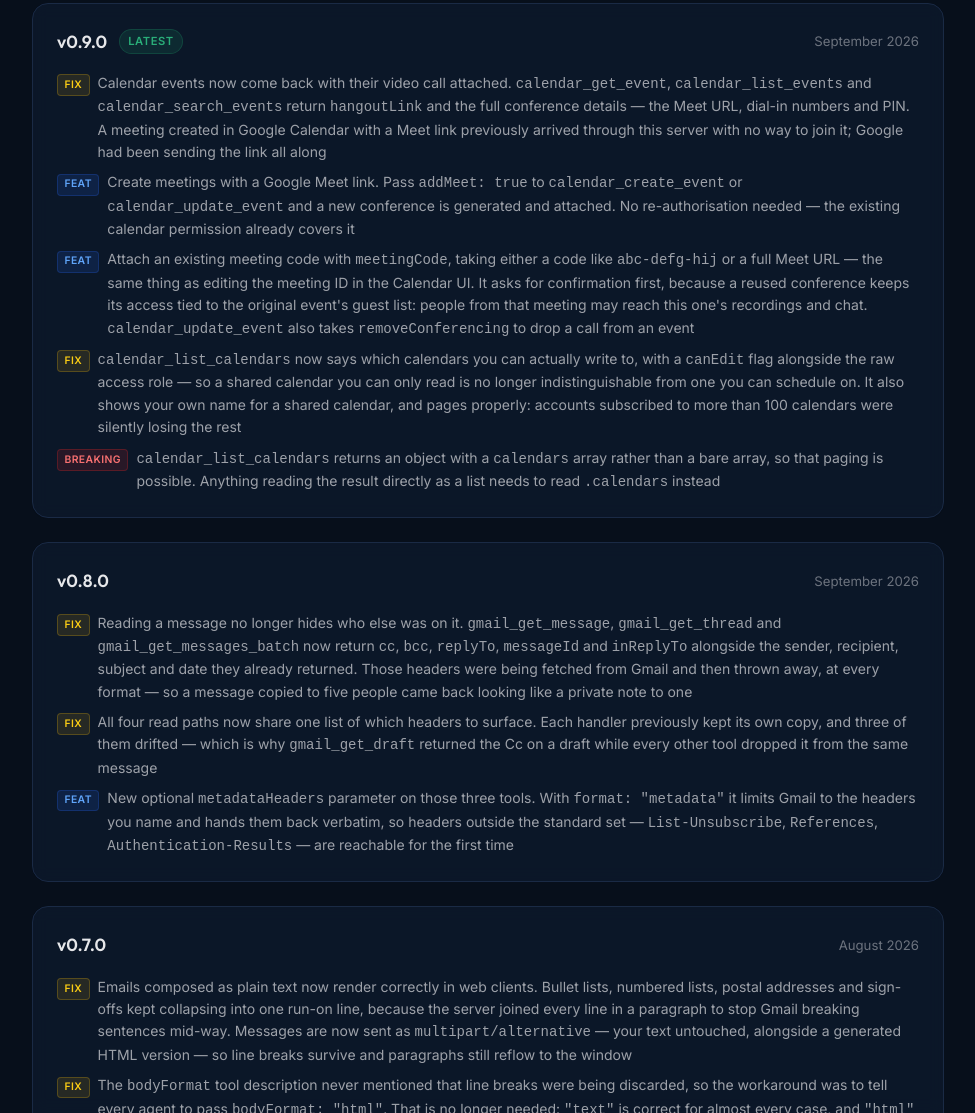
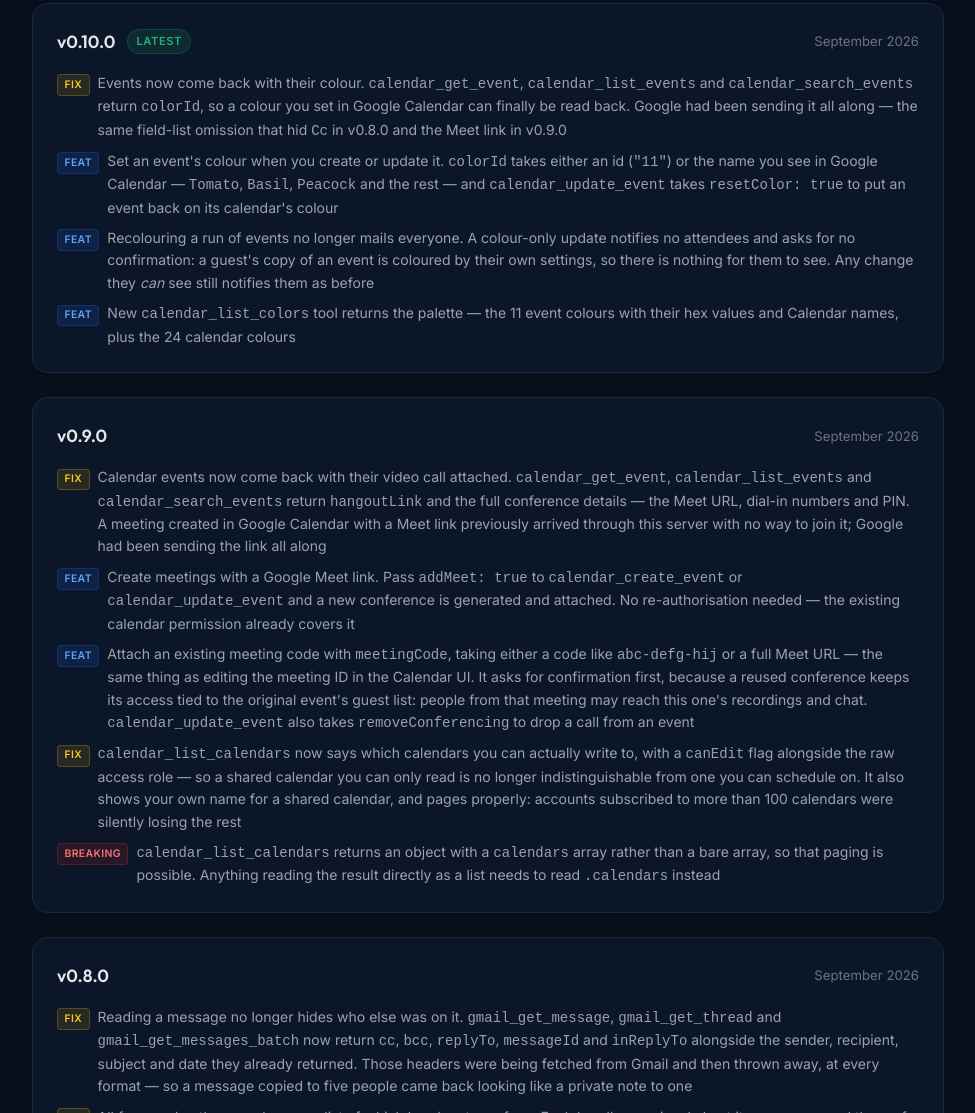
Before and after one commit to bkbaheti/google-multi-account-mcp, a website: page site/index.html in a window 1280 px wide. Shown: the part 2864-3977 px from the top of the page, without its empty margins (152-1127 px from the left). Drawn offline with Linux system fonts and the light colour scheme.

Commit message:
docs(site): publish v0.10.0 release notes

```diff
--- a/site/index.html
+++ b/site/index.html
@@ -35,7 +35,7 @@
     "description": "Open-source MCP server that connects AI assistants to Gmail, Google Drive, and Google Calendar with multi-account support.",
     "url": "https://multiaccountgooglemcp.procedure.tech/",
     "downloadUrl": "https://www.npmjs.com/package/@procedure-tech/mcp-google",
-    "softwareVersion": "0.9.0",
+    "softwareVersion": "0.10.0",
     "license": "https://opensource.org/licenses/MIT",
     "author": {
       "@type": "Organization",
@@ -236,8 +236,21 @@
       <div class="releases">
         <div class="release">
           <div class="release-header">
+            <span class="release-version">v0.10.0</span>
+            <span class="release-tag">Latest</span>
+            <span class="release-date">September 2026</span>
+          </div>
+          <ul class="release-changes">
+            <li><span class="change-type fix">fix</span><span class="change-text">Events now come back with their colour. <code>calendar_get_event</code>, <code>calendar_list_events</code> and <code>calendar_search_events</code> return <code>colorId</code>, so a colour you set in Google Calendar can finally be read back. Google had been sending it all along — the same field-list omission that hid <code>Cc</code> in v0.8.0 and the Meet link in v0.9.0</span></li>
+            <li><span class="change-type feat">feat</span><span class="change-text">Set an event's colour when you create or update it. <code>colorId</code> takes either an id (<code>"11"</code>) or the name you see in Google Calendar — <code>Tomato</code>, <code>Basil</code>, <code>Peacock</code> and the rest — and <code>calendar_update_event</code> takes <code>resetColor: true</code> to put an event back on its calendar's colour</span></li>
+            <li><span class="change-type feat">feat</span><span class="change-text">Recolouring a run of events no longer mails everyone. A colour-only update notifies no attendees and asks for no confirmation: a guest's copy of an event is coloured by their own settings, so there is nothing for them to see. Any change they <em>can</em> see still notifies them as before</span></li>
+            <li><span class="change-type feat">feat</span><span class="change-text">New <code>calendar_list_colors</code> tool returns the palette — the 11 event colours with their hex values and Calendar names, plus the 24 calendar colours</span></li>
+          </ul>
+        </div>
+
+        <div class="release">
+          <div class="release-header">
             <span class="release-version">v0.9.0</span>
-            <span class="release-tag">Latest</span>
             <span class="release-date">September 2026</span>
           </div>
           <ul class="release-changes">
```
